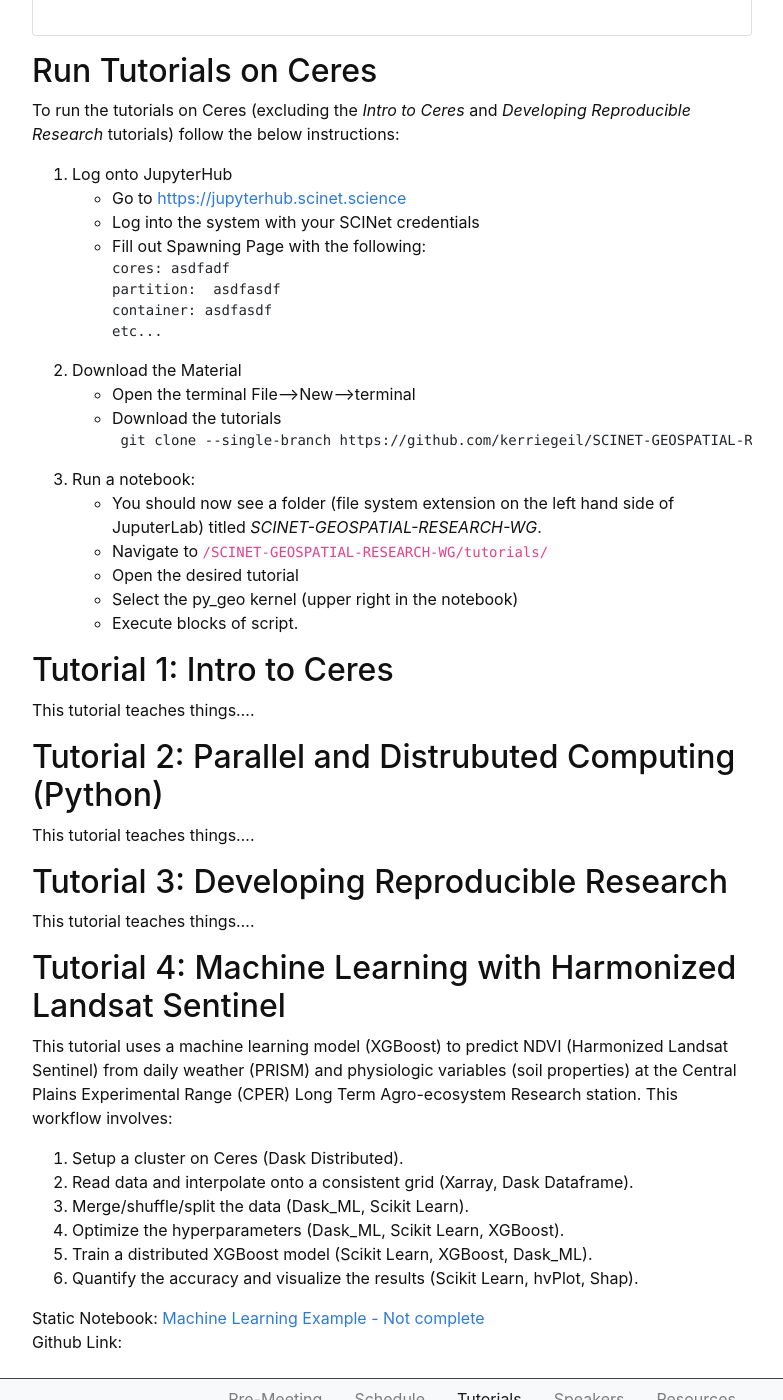
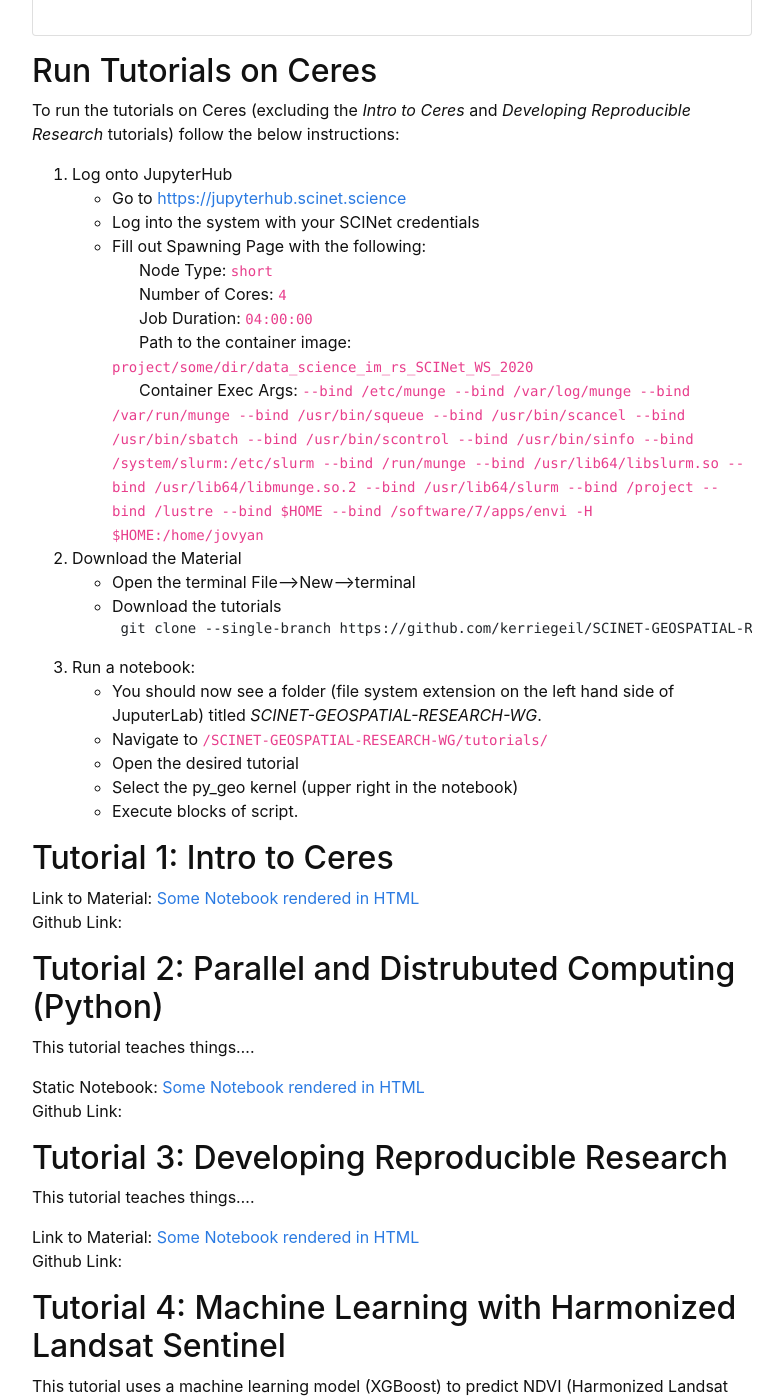
Before and after one commit to sstill88/SCINET-GEOSPATIAL-RESEARCH-WG, a Jekyll site: the page built from content/2-tutorials.md, in a window 1280 px wide and 1400 px high, scrolled down 373 px. Shown: the whole window, without its empty margins (248-1031 px from the left). Built offline with Jekyll 4.4.1, drawn with Linux system fonts in a browser that asks for light colours.

Commit message:
Update syntax tutorial template

````diff
--- a/content/2-tutorials.md
+++ b/content/2-tutorials.md
@@ -21,13 +21,12 @@
 1. Log onto JupyterHub
    * Go to [https://jupyterhub.scinet.science](https://jupyterhub.scinet.science/)
    * Log into the system with your SCINet credentials
-   * Fill out Spawning Page with the following:
-     ```
-     cores: asdfadf
-     partition:  asdfasdf
-     container: asdfasdf
-     etc...
-     ```
+   * Fill out Spawning Page with the following:<br>
+   &nbsp;&nbsp;&nbsp;&nbsp;&nbsp;&nbsp;Node Type: ```short```<br>
+   &nbsp;&nbsp;&nbsp;&nbsp;&nbsp;&nbsp;Number of Cores: ```4```<br>
+   &nbsp;&nbsp;&nbsp;&nbsp;&nbsp;&nbsp;Job Duration: ```04:00:00```<br>
+   &nbsp;&nbsp;&nbsp;&nbsp;&nbsp;&nbsp;Path to the container image: ```project/some/dir/data_science_im_rs_SCINet_WS_2020```<br>
+   &nbsp;&nbsp;&nbsp;&nbsp;&nbsp;&nbsp;Container Exec Args: ```--bind /etc/munge --bind /var/log/munge --bind /var/run/munge --bind /usr/bin/squeue --bind /usr/bin/scancel --bind /usr/bin/sbatch --bind /usr/bin/scontrol --bind /usr/bin/sinfo --bind /system/slurm:/etc/slurm --bind /run/munge --bind /usr/lib64/libslurm.so --bind /usr/lib64/libmunge.so.2 --bind /usr/lib64/slurm --bind  /project --bind /lustre --bind $HOME --bind /software/7/apps/envi -H $HOME:/home/jovyan```
 
 2. Download the Material
    * Open the terminal File-->New-->terminal
@@ -44,15 +43,22 @@
 
 ## Tutorial 1: Intro to Ceres
 
-This tutorial teaches things....
+Link to Material: [Some Notebook rendered in HTML](Machine_Learning_Tutorial.html)<br>
+Github Link:
 
 ## Tutorial 2: Parallel and Distrubuted Computing (Python)
 
 This tutorial teaches things....
 
+Static Notebook: [Some Notebook rendered in HTML](Machine_Learning_Tutorial.html)<br>
+Github Link:
+
 ## Tutorial 3: Developing Reproducible Research
 
 This tutorial teaches things....
+
+Link to Material: [Some Notebook rendered in HTML](Machine_Learning_Tutorial.html)<br>
+Github Link:
 
 ## Tutorial 4: Machine Learning with Harmonized Landsat Sentinel
 
````
